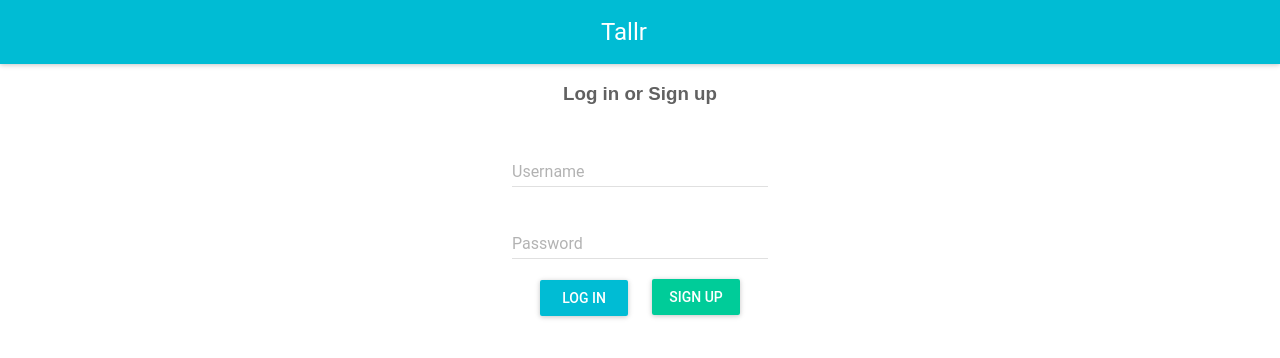
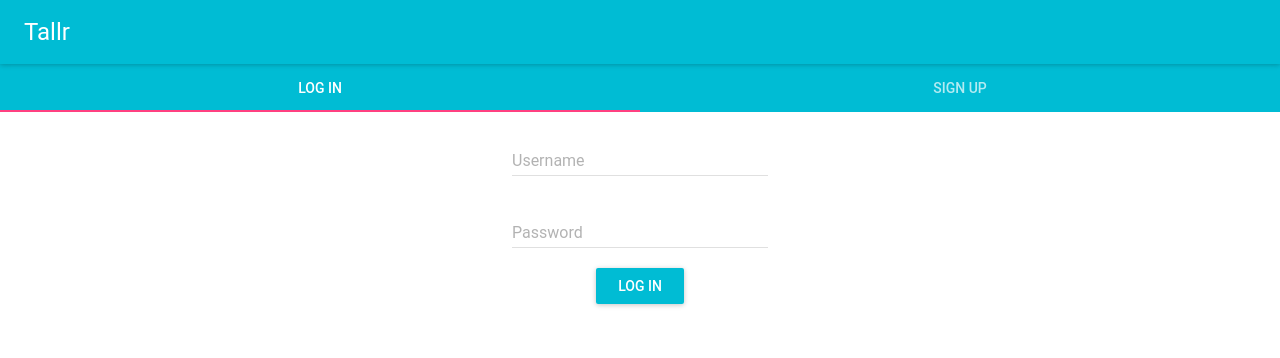
Before and after one commit to snhendo/snhendo.github.io, a React (Create React App) app: page /#/ in a window 1280 px wide. Shown: the top 358 px of the page. Built offline with nearby package versions, Linux system fonts and the light colour scheme.

Commit message:
changed login page to tabs

```diff
--- a/package.json
+++ b/package.json
@@ -7,7 +7,8 @@
     "react": "^16.0.0",
     "react-dom": "^16.0.0",
     "react-router-dom": "^4.2.2",
-    "react-scripts": "1.0.14"
+    "react-scripts": "1.0.14",
+    "react-swipeable-views": "^0.12.10"
   },
   "scripts": {
     "start": "react-scripts start",
--- a/src/App.js
+++ b/src/App.js
@@ -1,25 +1,12 @@
 import React, { Component, Children } from 'react';
 import './App.css';
+import MuiThemeProvider from 'material-ui/styles/MuiThemeProvider';
+import {HashRouter as Router, Route} from 'react-router-dom';
 import Login from './Login';
-import darkBaseTheme from 'material-ui/styles/baseThemes/darkBaseTheme';
-import MuiThemeProvider from 'material-ui/styles/MuiThemeProvider';
-import getMuiTheme from 'material-ui/styles/getMuiTheme';
 import NewTask from './NewTask';
 import TaskList from './TaskList';
 import Profile from './Profile';
 import Settings from './Settings';
-import {HashRouter as Router, Route} from 'react-router-dom';
-
-const DarkTheme = ({ children }) => (
-  <MuiThemeProvider
-  muiTheme={getMuiTheme(darkBaseTheme)}
-  >
-    {children}
-  </MuiThemeProvider>
-);
-
-
-
 
 class App extends Component {
   render() {
--- a/src/Login.js
+++ b/src/Login.js
@@ -3,6 +3,9 @@ import TextField from 'material-ui/TextField';
 import RaisedButton from 'material-ui/RaisedButton';
 import AppBar from 'material-ui/AppBar';
 import {grey700} from 'material-ui/styles/colors';
+import {Tabs, Tab} from 'material-ui/Tabs';
+import SwipeableViews from 'react-swipeable-views';
+
 
 
 class Login extends Component {
@@ -21,13 +24,16 @@ class Login extends Component {
 
   render() {
     return (
-      <div className="Login">
+      <div style={{textAlign: 'left'}} className="Login">
         <AppBar
           title="Tallr"
           iconClassNameRight="muidocs-icon-navigation-expand-more"
           showMenuIconButton={false}
         />
-        <h3 style={{color: grey700}}>Log in or Sign up</h3>
+        <Tabs>
+          <Tab label='Log In'>
+              <div style={{textAlign: 'center'}}>
+                {/* <h3 style={{color: grey700}}>Log in or Sign up</h3> */}
                 <TextField
                   floatingLabelText="Username"
                 /><br/>
@@ -40,11 +46,28 @@ class Login extends Component {
                   style={{margin: 12}}
                   href="#/TaskList"
                 />
+              </div>
+            </Tab>
+            <Tab label='Sign Up'>
+              <div style={{textAlign: 'center'}}>
+                <TextField
+                  floatingLabelText="Username"
+                /><br/>
+                <TextField
+                  floatingLabelText="Password"
+                /><br/>
+                <TextField
+                  floatingLabelText="Confirm Password"
+                /><br/>
                 <RaisedButton
                   backgroundColor="#00cc99"
                   labelColor="#fff"
                   label="Sign up"
-            style={{margin:12}} />
+                  style={{margin:12}}
+                  href='#/Profile' />
+              </div>
+            </Tab>
+        </Tabs>
       </div>
     );
   }
--- a/src/NewTask.js
+++ b/src/NewTask.js
@@ -62,6 +62,7 @@ class NewTask extends Component {
             labelColor="#fff"
             label="Cancel"
             style={{margin: 12}}
+            href='#/TaskList'
           />
         </div>
       </div>
```
Also changed, not shown: 1 other file (tests, documents, lock files or other folders). Lines whose indentation alone changed are shown as unchanged.
